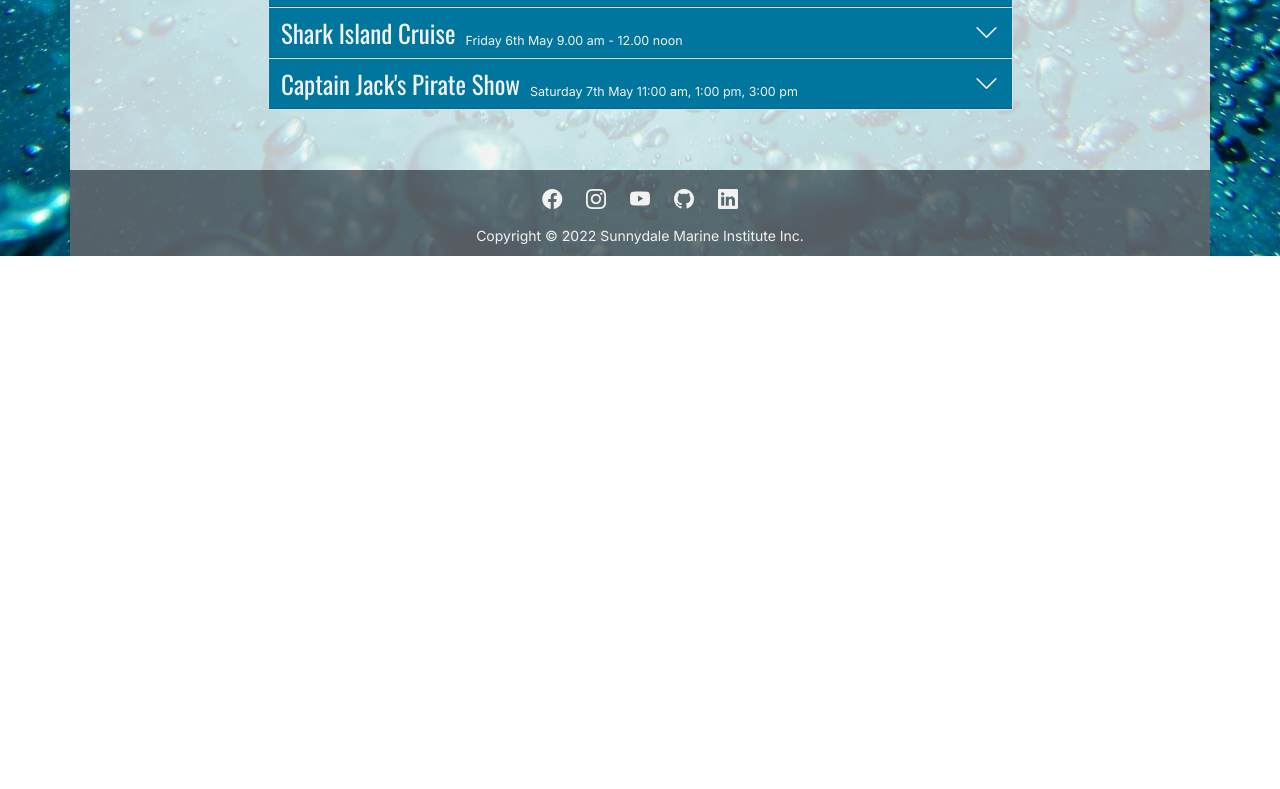
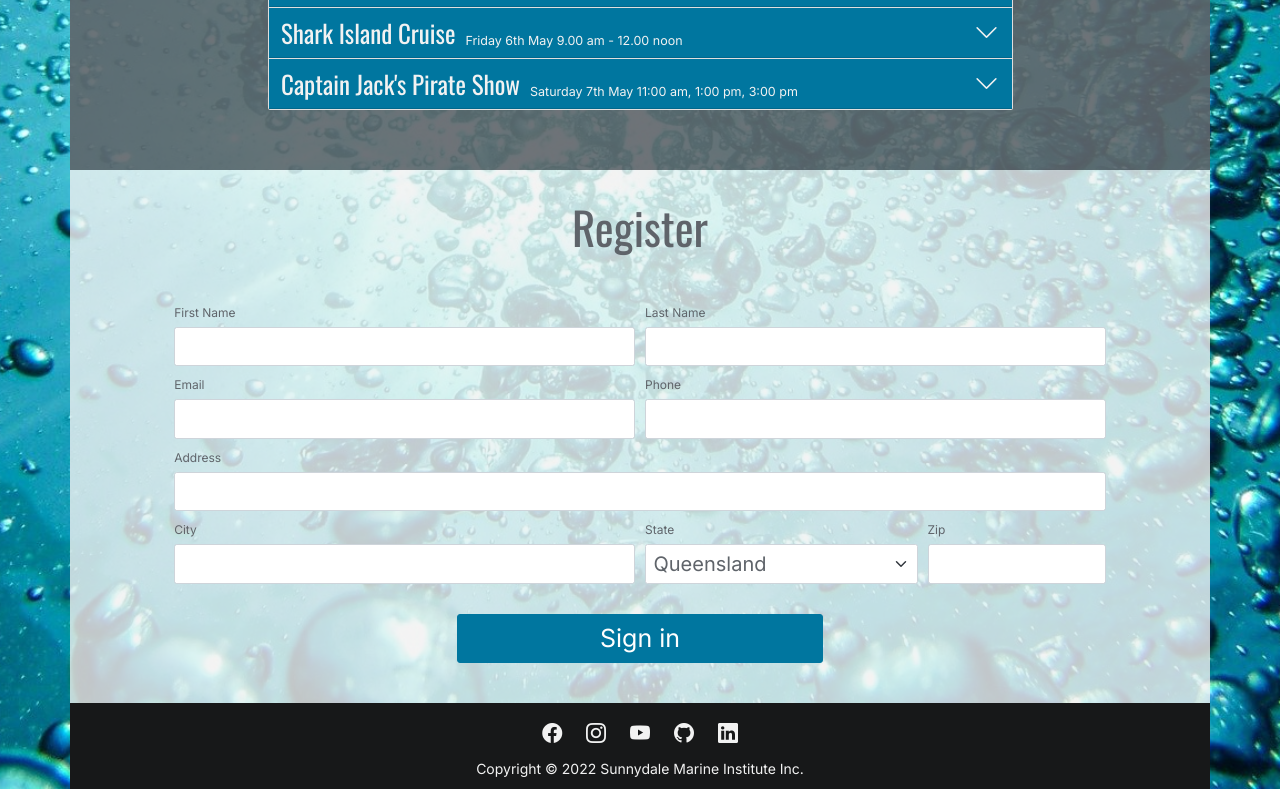
Before and after one commit to barrosdaniel/ocean-week, a plain HTML site: page index.html in a window 1280 px wide. Shown: the part 808-1597 px from the top of the page. Before the commit the page ends 1064 px from the top, so only its background shows below. Drawn offline with nearby package versions, Linux system fonts and the light colour scheme.

Commit message:
feature: Add Register section

```diff
--- a/css/styles.css
+++ b/css/styles.css
@@ -29,6 +29,12 @@ a:hover {
   text-decoration: none;
 }
 
+input,
+select {
+  font-size: 2rem !important;
+  color: var(--gray) !important;
+}
+
 /* Colours */
 :root {
   --primary: #00769F;
@@ -42,6 +48,7 @@ a:hover {
 
   --background-transparent: rgba(242, 242, 242, 0.8);
   --gray-transparent: rgba(95, 100, 106, 0.9);
+  --box-shadow: rgba(0, 0, 0, 0.5);
 }
 
 /* ===============================================
@@ -91,11 +98,11 @@ STYLES
 
 /* Schedule */
 .schedule {
-  background-color: var(--background-transparent);
+  background-color: var(--gray-transparent);
 }
 
 .schedule__title {
-  color: var(--gray);
+  color: var(--white);
 }
 
 .schedule__button,
@@ -124,18 +131,53 @@ STYLES
   background-color: var(--background-transparent);
 }
 
-/* Form */
+/* Register */
+.register {
+  background-color: var(--background-transparent);
+}
 
+.register__title {
+  color: var(--gray);
+}
+
+.register__form {
+  margin: 1rem 0;
+}
+
+.form-label {
+  font-size: 1.2rem;
+  color: var(--gray);
+}
+
+.register__button {
+  width: 100%;
+  background-color: var(--primary);
+  border: solid 1px var(--primary) !important;
+  font-size: 2.5rem;
+  transition: 0.2s;
+}
+
+.register__button:hover {
+  background-color: var(--primary);
+  transform: translateY(-2px);
+  box-shadow: 8px 10px 10px 1px var(--box-shadow);
+}
 
 
 /* Footer */
 .footer {
-  background-color: var(--gray-transparent);
+  background-color: var(--gray-dark);
   color: var(--white);
   font-size: 1.4rem;
 }
 
 .footer__icon {
+  display: inline-block;
   cursor: pointer;
   font-size: 2rem;
+  transition: 0.2s;
 }
+
+.bi:hover {
+  transform: translateY(-2px);
+}
--- a/index.html
+++ b/index.html
@@ -261,6 +261,61 @@
         </div>
       </section>
 
+      <section class="register row py-5">
+        <h2 class="register__title col-12 mb-5 display-2 text-center">Register
+        </h2>
+
+        <form class="row register__form g-3">
+          <div class="col-md-6 col-lg-5 ms-auto">
+            <label for="inputFirstName" class="form-label">First Name</label>
+            <input type="text" class="form-control" id="inputFirstName">
+          </div>
+          <div class="col-md-6 col-lg-5 me-auto">
+            <label for="inputLastName" class="form-label">Last Name</label>
+            <input type="email" class="form-control" id="inputLastName">
+          </div>
+          <div class="col-md-6 col-lg-5 ms-auto">
+            <label for="inputEmail" class="form-label">Email</label>
+            <input type="email" class="form-control" id="inputEmail">
+          </div>
+          <div class="col-md-6 col-lg-5 me-auto">
+            <label for="inputPhone" class="form-label">Phone</label>
+            <input type="phone" class="form-control" id="inputPhone">
+          </div>
+          <div class="col-12 col-lg-10 mx-auto">
+            <label for="inputAddress" class="form-label">Address</label>
+            <input type="text" class="form-control" id="inputAddress">
+          </div>
+          <div class="col-md-6 col-lg-5 ms-auto">
+            <label for="inputCity" class="form-label">City</label>
+            <input type="text" class="form-control" id="inputCity">
+          </div>
+          <div class="col-md-4 col-lg-3">
+            <label for="inputState" class="form-label">State</label>
+            <select id="inputState" class="form-select">
+              <option>Queensland</option>
+              <option>New South Wales</option>
+              <option>Australian Capital Territory</option>
+              <option>Victoria</option>
+              <option>Tasmania</option>
+              <option>Northern Territory</option>
+              <option>South Australia</option>
+              <option>Western Australia</option>
+            </select>
+          </div>
+          <div class="col-md-2 me-auto">
+            <label for="inputZip" class="form-label">Zip</label>
+            <input type="text" class="form-control" id="inputZip">
+          </div>
+          <div class="col-12 col-sm-10 col-md-8 col-lg-6 col-xl-4 mx-auto mt-5">
+            <button type="submit"
+              class="btn btn-primary btn-lg register__button">Sign
+              in</button>
+          </div>
+        </form>
+
+      </section>
+
       <footer class="row footer pt-4">
         <div class="col-sm-2"></div>
         <div class="col-sm-8 text-center">
@@ -290,6 +345,7 @@
     src="https://cdn.jsdelivr.net/npm/bootstrap@5.0.2/dist/js/bootstrap.bundle.min.js"
     integrity="sha384-MrcW6ZMFYlzcLA8Nl+NtUVF0sA7MsXsP1UyJoMp4YLEuNSfAP+JcXn/tWtIaxVXM"
     crossorigin="anonymous"></script>
+  <script src="js/accordion-arrow.js"></script>
 </body>
 
 </html>
```
